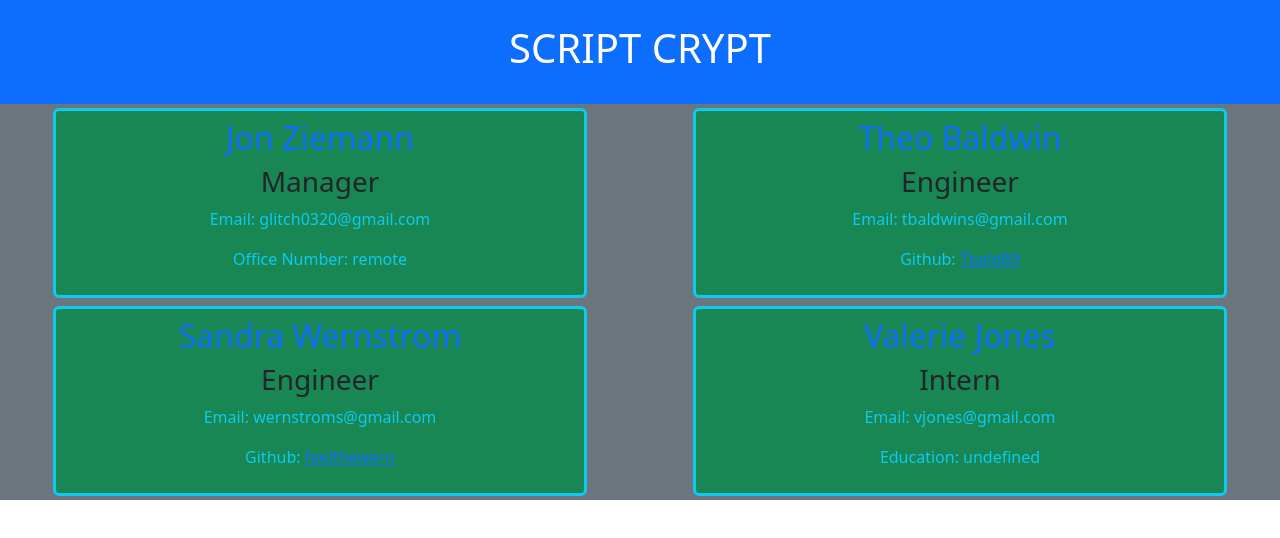
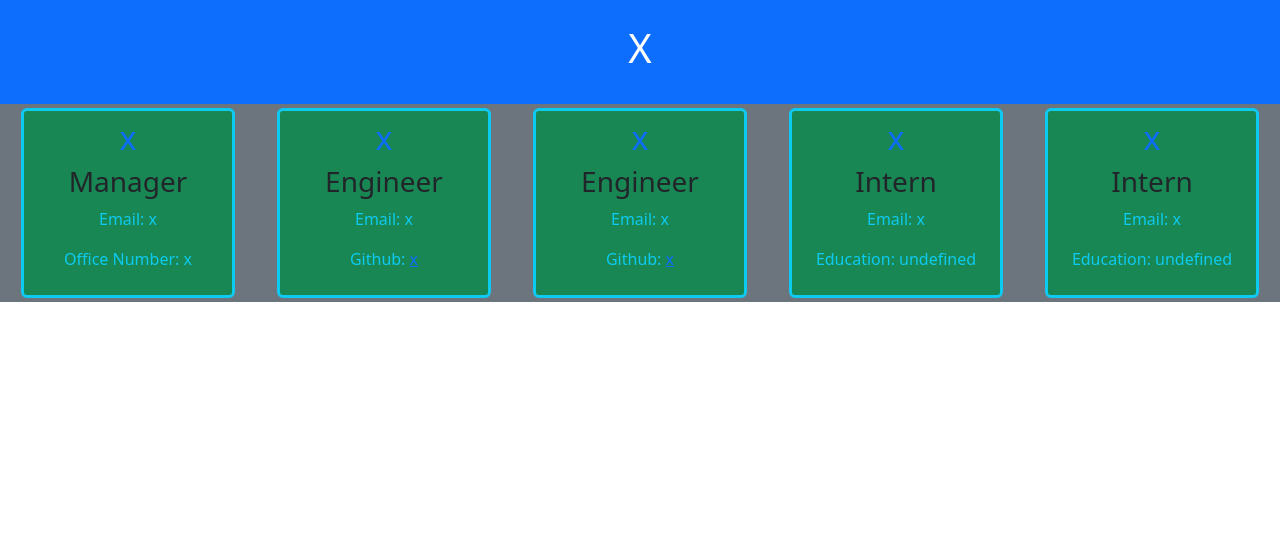
Before and after one commit to Glitch0320/10-teamgen, a website: page index.html in a window 1280 px wide. Drawn offline with nearby package versions, Linux system fonts and the light colour scheme.

```diff
--- a/index.html
+++ b/index.html
@@ -5,35 +5,39 @@
         <meta http-equiv="X-UA-Compatible" content="IE=edge" />
         <meta name="viewport" content="width=device-width, initial-scale=1.0" />
         <link href="https://cdn.jsdelivr.net/npm/bootstrap@5.2.2/dist/css/bootstrap.min.css" rel="stylesheet" integrity="sha384-Zenh87qX5JnK2Jl0vWa8Ck2rdkQ2Bzep5IDxbcnCeuOxjzrPF/et3URy9Bv1WTRi" crossorigin="anonymous" />
-        <title>Script Crypt</title>
+        <title>x</title>
     </head>
     <body>
         <div class="container-fluid text-center bg-secondary">
             <header class="row p-4 bg-primary">
-                <h1 class="text-white text-uppercase">Script Crypt</h1>
+                <h1 class="text-white text-uppercase">x</h1>
             </header>
-            <main class="row justify-content-around"><div class="col col-11 col-sm-5 col-m-3 col-xxl-2 border border-3 border-info rounded bg-success p-2 m-1 text-info">
-                <h2 class="text-primary">Jon Ziemann</h2>
+            <main class="row justify-content-around"><div class="col col-11 col-sm-5 col-lg-2 border border-3 border-info rounded bg-success p-2 m-1 text-info">
+                <h2 class="text-primary">x</h2>
                 <h3 class="text-dark">Manager</h3>
-                <p>Email: glitch0320@gmail.com</p>
-                <p>Office Number: remote</p>
-            </div><div class="col col-11 col-sm-5 col-m-3 col-xxl-2 border border-3 border-info rounded bg-success p-2 m-1 text-info" text-info>
-                <h2 class="text-primary">Theo Baldwin</h2>
+                <p>Email: x</p>
+                <p>Office Number: x</p>
+            </div><div class="col col-11 col-sm-5 col-lg-2 border border-3 border-info rounded bg-success p-2 m-1 text-info" text-info>
+                <h2 class="text-primary">x</h2>
                 <h3 class="text-dark">Engineer</h3>
-                <p>Email: tbaldwins@gmail.com</p>
-                <p>Github: <a href='https://github.com/Tbald89'>Tbald89</a></p>
-            </div><div class="col col-11 col-sm-5 col-m-3 col-xxl-2 border border-3 border-info rounded bg-success p-2 m-1 text-info" text-info>
-                <h2 class="text-primary">Sandra Wernstrom</h2>
+                <p>Email: x</p>
+                <p>Github: <a href='https://github.com/x'>x</a></p>
+            </div><div class="col col-11 col-sm-5 col-lg-2 border border-3 border-info rounded bg-success p-2 m-1 text-info" text-info>
+                <h2 class="text-primary">x</h2>
                 <h3 class="text-dark">Engineer</h3>
-                <p>Email: wernstroms@gmail.com</p>
-                <p>Github: <a href='https://github.com/feelthewern'>feelthewern</a></p>
-            </div><div class="col col-11 col-sm-5 col-m-3 col-xxl-2 border border-3 border-info rounded bg-success p-2 m-1 text-info">
-                <h2 class="text-primary">Valerie Jones</h2>
+                <p>Email: x</p>
+                <p>Github: <a href='https://github.com/x'>x</a></p>
+            </div><div class="col col-11 col-sm-5 col-lg-2 border border-3 border-info rounded bg-success p-2 m-1 text-info">
+                <h2 class="text-primary">x</h2>
                 <h3 class="text-dark">Intern</h3>
-                <p>Email: vjones@gmail.com</p>
+                <p>Email: x</p>
                 <p>Education: undefined</p>
-            </div>
-        </main>
+            </div><div class="col col-11 col-sm-5 col-lg-2 border border-3 border-info rounded bg-success p-2 m-1 text-info">
+                <h2 class="text-primary">x</h2>
+                <h3 class="text-dark">Intern</h3>
+                <p>Email: x</p>
+                <p>Education: undefined</p>
+            </div></main>
     </div>
     <script src="https://cdn.jsdelivr.net/npm/bootstrap@5.2.1/dist/js/bootstrap.bundle.min.js"></script>
 </body>
--- a/index.js
+++ b/index.js
@@ -174,7 +174,7 @@
     team.members.forEach(employee => {
         switch (employee.constructor.name) {
             case 'Manager':
-                html += `<div class="col col-11 col-sm-5 col-m-3 col-xxl-2 border border-3 border-info rounded bg-success p-2 m-1 text-info">
+                html += `<div class="col col-11 col-sm-5 col-lg-2 border border-3 border-info rounded bg-success p-2 m-1 text-info">
                 <h2 class="text-primary">${employee.name}</h2>
                 <h3 class="text-dark">Manager</h3>
                 <p>Email: ${employee.email}</p>
@@ -182,7 +182,7 @@
             </div>`
                 break
             case 'Engineer':
-                html += `<div class="col col-11 col-sm-5 col-m-3 col-xxl-2 border border-3 border-info rounded bg-success p-2 m-1 text-info" text-info>
+                html += `<div class="col col-11 col-sm-5 col-lg-2 border border-3 border-info rounded bg-success p-2 m-1 text-info" text-info>
                 <h2 class="text-primary">${employee.name}</h2>
                 <h3 class="text-dark">Engineer</h3>
                 <p>Email: ${employee.email}</p>
@@ -190,7 +190,7 @@
             </div>`
                 break
             default:
-                html += `<div class="col col-11 col-sm-5 col-m-3 col-xxl-2 border border-3 border-info rounded bg-success p-2 m-1 text-info">
+                html += `<div class="col col-11 col-sm-5 col-lg-2 border border-3 border-info rounded bg-success p-2 m-1 text-info">
                 <h2 class="text-primary">${employee.name}</h2>
                 <h3 class="text-dark">Intern</h3>
                 <p>Email: ${employee.email}</p>
```
Also changed, not shown: LICENSE.txt (added), README.md, assets/teamgen.png (added), 1 other file.
